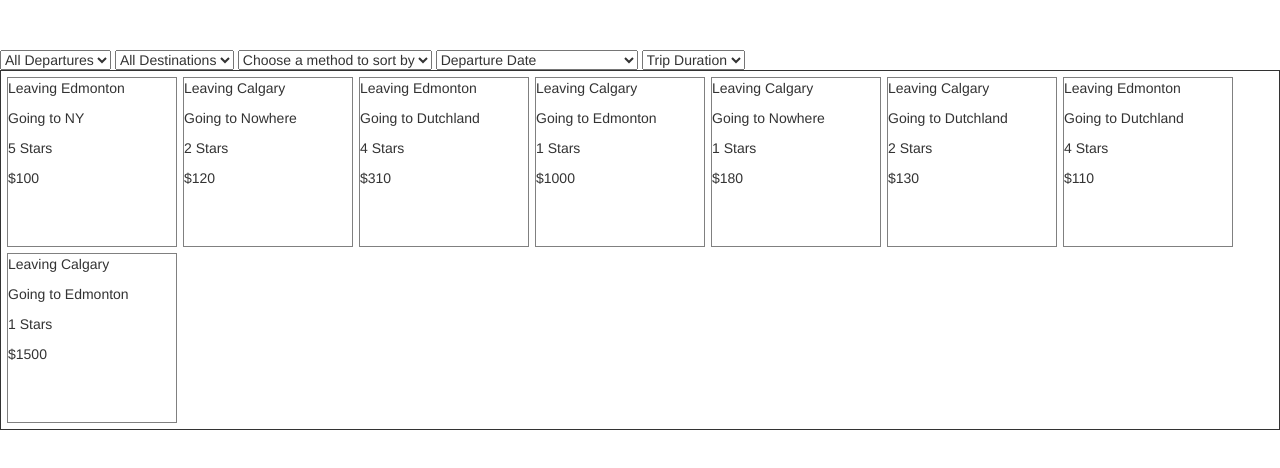
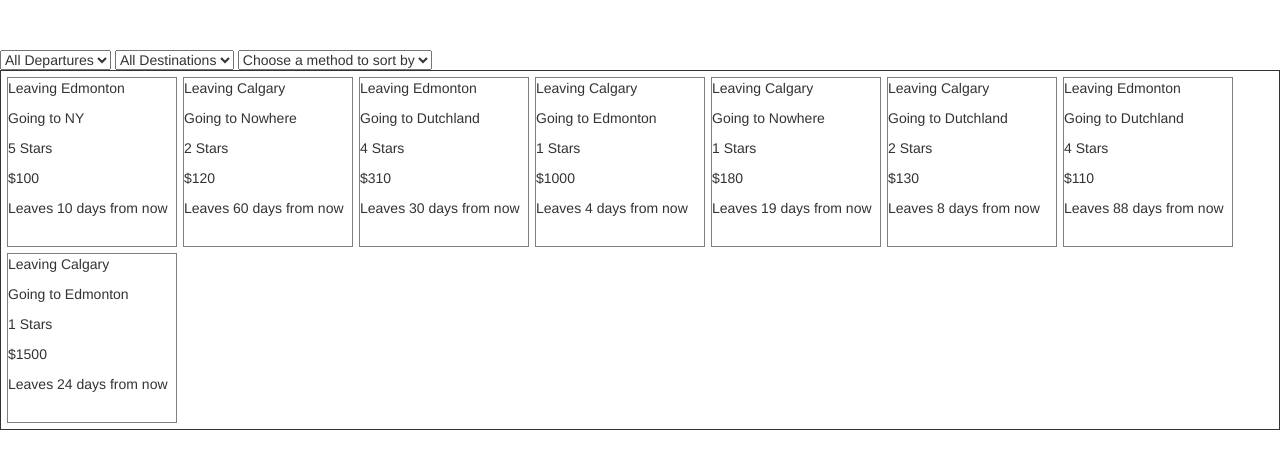
Before and after one commit to kidcompassion/iso-select, a plain HTML site: page index.html in a window 1280 px wide. Drawn offline with nearby package versions, Linux system fonts and the light colour scheme.

Commit message:
Gets all selects working as expected.

```diff
--- a/index.html
+++ b/index.html
@@ -52,19 +52,7 @@
       <option value="rating" />RATING</option>
 </select>
 
-<select>
-	<option>Departure Date</option>
-	<option>Within the next 2 Weeks</option>
-	<option> Within the next 2 to 6 weeks</option>
-	<option>More than 6 weeks from now</option>
-	<select>
 
-<select>
-	<option>Trip Duration</option>
-	<option>3-4 Days</option>
-	<option> 5-10 days</option>
-	<option>11+ Days</option>
-	<select>
 
 <div id="container">
     <div class="item dest-ny depart-yeg">
@@ -72,12 +60,14 @@
 			<p>Going to NY</p>
 			<p><span class="rating">5</span> Stars</p>
 			<p>$<span class="price">100</span></p>
+			<p> Leaves <span class="date">10</span> days from now<p>
 		</div>
     <div class="item dest-no depart-yyc">
 			<p>Leaving Calgary</p>
 			<p>Going to Nowhere</p>
 			<p><span class="rating">2</span> Stars</p>
 			<p>$<span class="price">120</span></p>
+			<p> Leaves <span class="date">60</span> days from now<p>
 		</div>
 
     <div class="item dest-dutch depart-yeg">
@@ -85,12 +75,14 @@
 			<p>Going to Dutchland</p>
 			<p><span class="rating">4</span> Stars</p>
 			<p>$<span class="price">310</span></p>
+			<p> Leaves <span class="date">30</span> days from now<p>
 		</div>
     <div class="item dest-yeg depart-yyc">
 			<p>Leaving Calgary</p>
 			<p>Going to Edmonton</p>
 			<p><span class="rating">1</span> Stars</p>
 			<p>$<span class="price">1000</span></p>
+			<p> Leaves <span class="date">4</span> days from now<p>
 		</div>
 
     <div class="item dest-no depart-yyc">
@@ -98,12 +90,14 @@
 			<p>Going to Nowhere</p>
 			<p><span class="rating">1</span> Stars</p>
 			<p>$<span class="price">180</span></p>
+			<p> Leaves <span class="date">19</span> days from now<p>
 		</div>
     <div class="item dest-dutch depart-yyc">
 			<p>Leaving Calgary</p>
 			<p>Going to Dutchland</p>
 			<p><span class="rating">2</span> Stars</p>
 			<p>$<span class="price">130</span></p>
+			<p> Leaves <span class="date">8</span> days from now<p>
 		</div>
 
     <div class="item dest-dutch depart-yeg">
@@ -111,12 +105,14 @@
 			<p>Going to Dutchland</p>
 			<p><span class="rating">4</span> Stars</p>
 			<p>$<span class="price">110</span></p>
+			<p> Leaves <span class="date">88</span> days from now<p>
 		</div>
     <div class="item dest-yeg depart-yyc">
 			<p>Leaving Calgary</p>
 			<p>Going to Edmonton</p>
 			<p><span class="rating">1</span> Stars</p>
 			<p>$<span class="price">1500</span></p>
+			<p> Leaves <span class="date">24</span> days from now<p>
 		</div>
 
 
--- a/js/main.js
+++ b/js/main.js
@@ -7,16 +7,42 @@ $(function() {
 		var $this = $(this); //checks which select we're using
 		var user_choice = $this.val(); //gets the value the user chose
 
-		filters.push(user_choice); //adds each choice into the array
+		var category = $this.attr('data-filter-group');
 
-		var filterValue = filters.join(''); //strips out all the commas to make an isotope friendly class
+
+		filters[category] = user_choice; //creates associative array, where group name is key and selection is value
+
+
+		console.log(filters);
+
+		console.log(filters.destinations); //gets value of destination array
+
+		console.log(filters.departures); //gets value of departures from the array
+
+		if (filters.destinations == '*'){
+			filters['destinations'] = '';
+		}
+
+		if (filters.departures =='*'){
+			filters['departure'] == '';
+		}
+
+
+
+		var filterResults=[ filters.destinations, filters.departures];
+
+
+		//filters.push(user_choice); //adds each choice into the array
+
+		//alert(filters.length);
+
+		var filterValue = filterResults.join(''); //strips out all the commas to make an isotope friendly class
 
 		console.log(filterValue);
 		   // set filter for Isotope
 	   $container.isotope({ filter: filterValue });
 
-
-
+	   //var generated_array = ['departures','destinations','date', 'duration' ]
 
 	});
 
```
